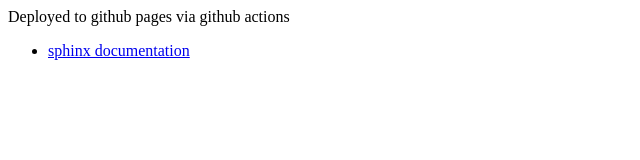
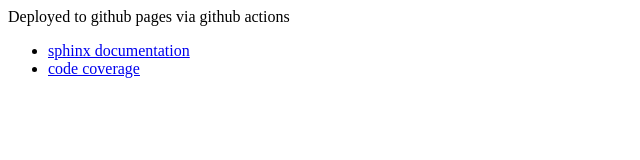
Before and after one commit to cdleonard/jsonurl-py, a plain HTML site: page pages/index.html in a window 1280 px wide. Shown: the whole page, without its empty margins (0-640 px from the left). Drawn offline with Linux system fonts and the light colour scheme.

Commit message:
github/workflows/pages: Download htmlcov
Signed-off-by: Leonard Crestez <cdleonard@gmail.com>

```diff
--- a/pages/index.html
+++ b/pages/index.html
@@ -7,6 +7,7 @@
     Deployed to github pages via github actions
     <ul>
         <li><a href="docs">sphinx documentation</a></li>
+        <li><a href="htmlcov">code coverage</a></li>
     </ul>
 </body>
 </body>
```
Also changed, not shown: 1 other file.
